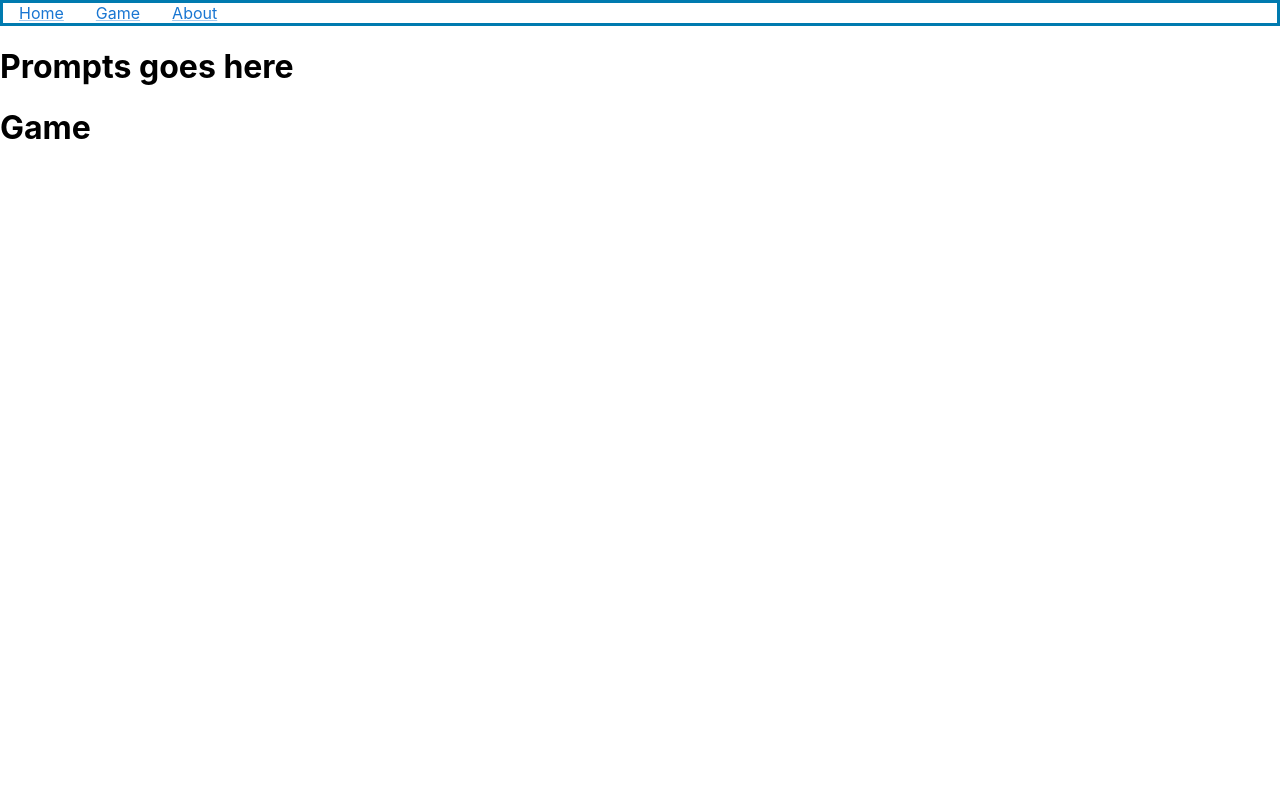
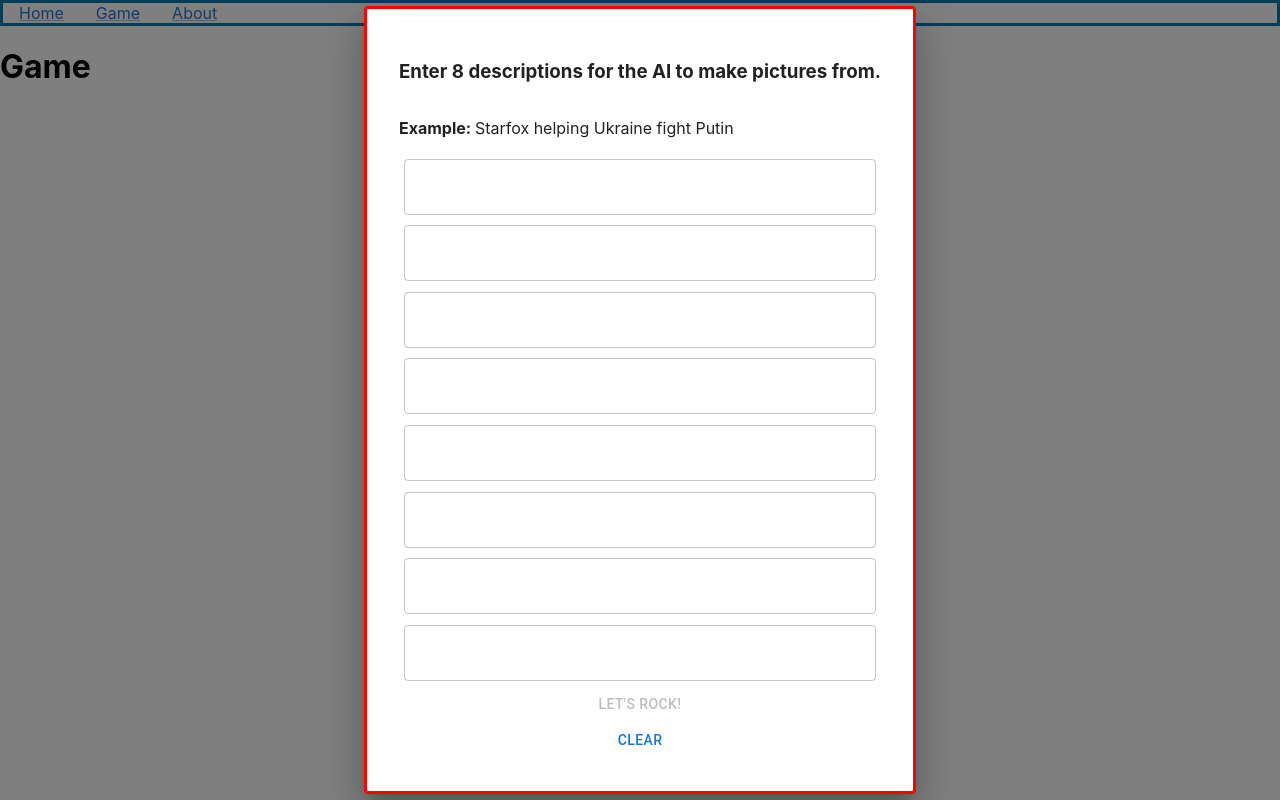
Before and after one commit to lightsage88/ai-memory, a React (Create React App) app: page /game in a window 1280 px wide. Built offline with nearby package versions, Linux system fonts and the light colour scheme.

Commit message:
created input modal for AI to get prompts to create images from once request is made via API

```diff
--- a/package.json
+++ b/package.json
@@ -16,6 +16,7 @@
     "@types/react-dom": "^18.0.6",
     "@types/react-router-dom": "^5.3.3",
     "craiyon": "^1.0.0",
+    "jquery": "^3.6.1",
     "react": "^17.0.2",
     "react-dom": "^17.0.2",
     "react-router-dom": "^5.3.3",
@@ -50,6 +51,7 @@
     ]
   },
   "devDependencies": {
+    "@types/jquery": "^3.5.14",
     "@types/styled-components": "^5.1.26"
   }
 }
--- a/src/Components/Prompts/Prompts.tsx
+++ b/src/Components/Prompts/Prompts.tsx
@@ -1,14 +1,72 @@
-import { useState } from 'react';
+import { ReactElement, useState } from "react";
+import StyledComponents from "../../StyledComponents/StyledComponents";
+import { Button, TextField } from "@mui/material";
+import $ from 'jquery';
 
 export const Prompts = () => {
-    const [prompt, setPrompts] = useState<String[]>([]);
+  const [prompts, setPrompts] = useState<any[]>([]);
 
-    return (
-        <div id="prompts-div" data-testid="prompts-div">
-            <h1>Prompts goes here</h1>
+  /**
+   * This method handles the change in a textfield and sets the prompts within the component's useState implementation
+   * for 'prompts'.
+   * @param value {String} - the input from the user
+   * @param id {Number} - the number representing the 'id' for the prompt object to be
+   */
+  const handleTextFieldChange = (value: string, id: number) => {
+    setPrompts([
+      { prompt: value, id },
+      ...prompts.filter((el) => el.id !== id),
+    ]);
+  };
 
-        </div>
-    )
-}
+  const resetPrompts = () => {
+    setPrompts([]);
+    const inputs = document.getElementsByClassName('text-field-for-prompt');
+    $('.MuiInputBase-input').val('');
+  };
+
+  /**
+   * This method returns the JSX to render the textFields
+   * @returns {JSX}
+   */
+  const textFields = () => {
+    let jsxToReturn = [];
+    for (let i = 0; i < 8; i++) {
+      const randomId = Math.ceil(Math.random() * 100000);
+      jsxToReturn.push(
+        <TextField
+          className="text-field-for-prompt"
+          key={i}
+          variant="outlined"
+          onChange={(e: any) => handleTextFieldChange(e.target.value, i)}
+        ></TextField>
+      );
+    }
+    return jsxToReturn;
+  };
+
+  const determineContinueButtonDisability = () => {
+    if (
+      prompts.length === 8 &&
+      prompts.filter((el) => el.prompt === "").length === 0
+    ) {
+      return false;
+    }
+    return true;
+  };
+  return (
+    <StyledComponents.StyledPromptsDialog open={true}>
+      <h3>Enter 8 descriptions for the AI to make pictures from.</h3>
+      <p>
+        <strong>Example: </strong>Starfox helping Ukraine fight Putin
+      </p>
+      {textFields()}
+      <Button disabled={determineContinueButtonDisability()}>
+        Let's Rock!
+      </Button>
+      <Button onClick={() => resetPrompts()}>Clear</Button>
+    </StyledComponents.StyledPromptsDialog>
+  );
+};
 
 export default Prompts;
--- a/src/StyledComponents/StyledComponents.tsx
+++ b/src/StyledComponents/StyledComponents.tsx
@@ -1,13 +1,25 @@
-import styled from 'styled-components';
-import { Link } from '@mui/material';
+import styled from "styled-components";
+import { Link, Dialog } from "@mui/material";
 
 const StyledNavLink = styled(Link)`
-    margin-left: 1rem;
-    margin-right: 1rem;
+  margin-left: 1rem;
+  margin-right: 1rem;
+`;
+
+const StyledPromptsDialog = styled(Dialog)`
+  .MuiPaper-root {
+    padding: 2rem;
+    border: solid red 3px;
+
+    div.MuiFormControl-root {
+        margin: 0.33rem;
+    }
+  }
 `;
 
 const StyledComponents = {
-    StyledNavLink
+  StyledNavLink,
+  StyledPromptsDialog,
 };
 
 export default StyledComponents;
```
Also changed, not shown: 1 other file (tests, documents, lock files or other folders).
